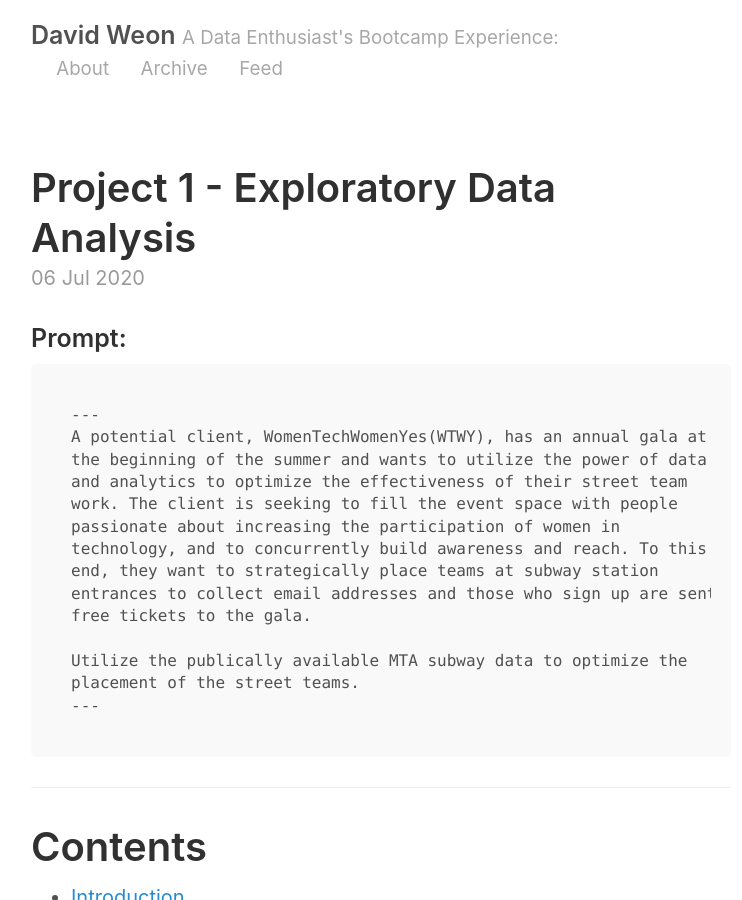
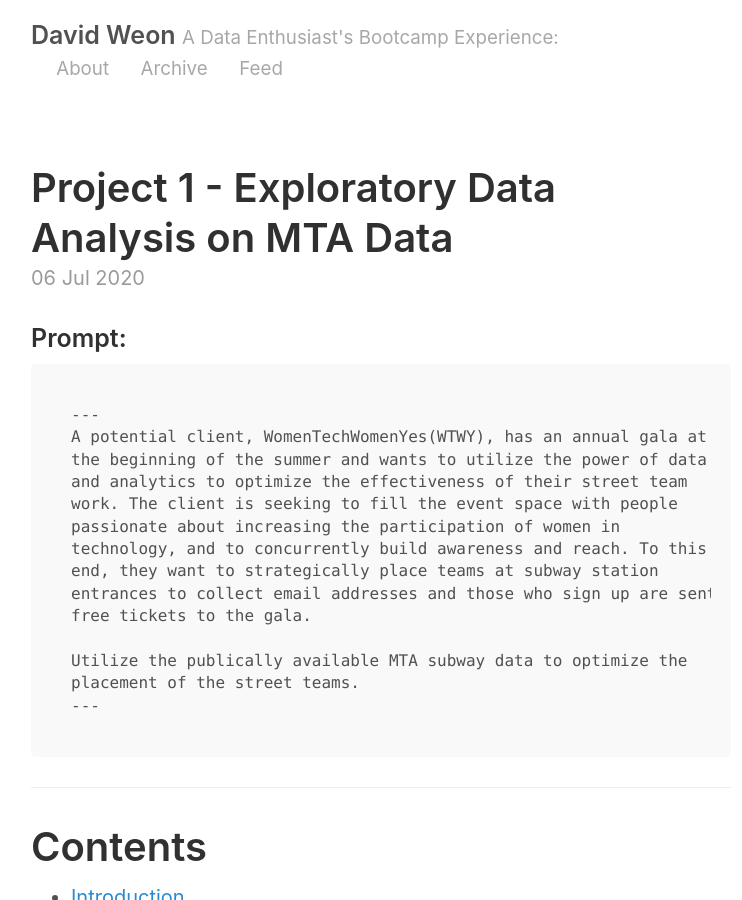
Before and after one commit to eunchanity/eunchanity.github.io, a Jekyll site: the page built from _posts/2020-07-06-Project-1-MTA.md, in a window 1280 px wide and 900 px high. Shown: the whole window, without its empty margins (259-1001 px from the left). Built offline with Jekyll 4.4.1, drawn with Linux system fonts in a browser that asks for light colours.

Commit message:
title change

```diff
--- a/_posts/2020-07-06-Project-1-MTA.md
+++ b/_posts/2020-07-06-Project-1-MTA.md
@@ -1,6 +1,6 @@
 ---
 layout: post
-title: Project 1 - Exploratory Data Analysis
+title: Project 1 - Exploratory Data Analysis on MTA Data
 ---
 
 ### Prompt:
```
